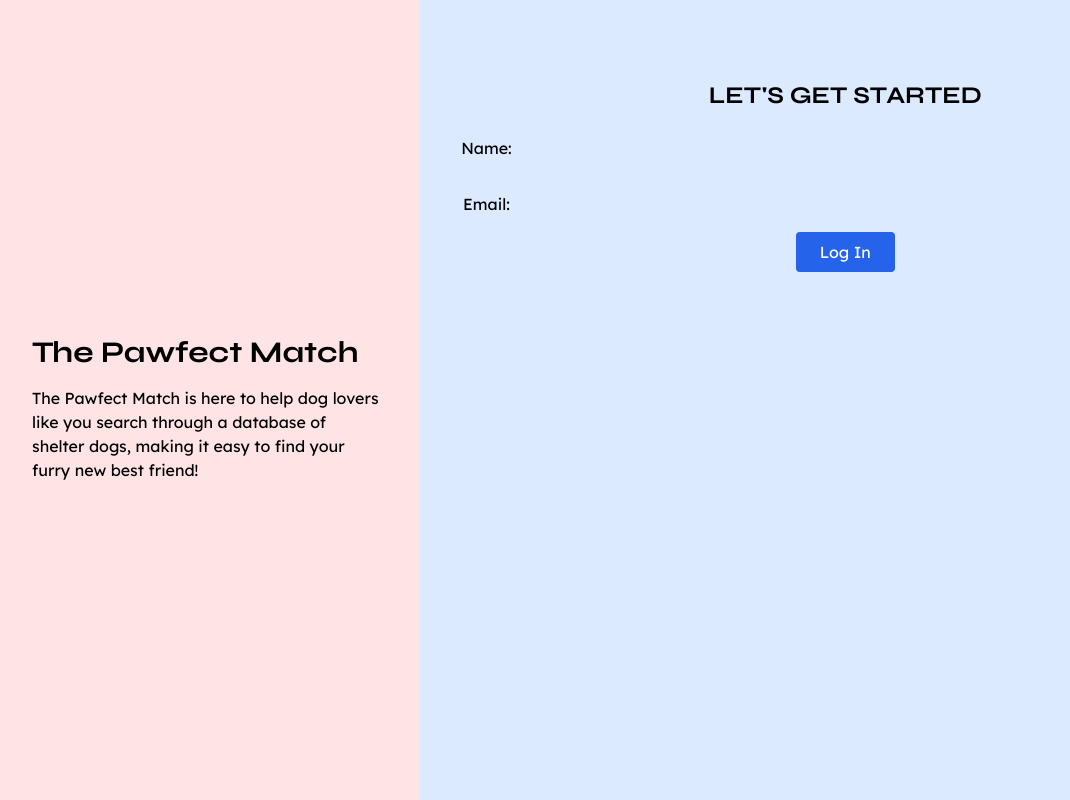
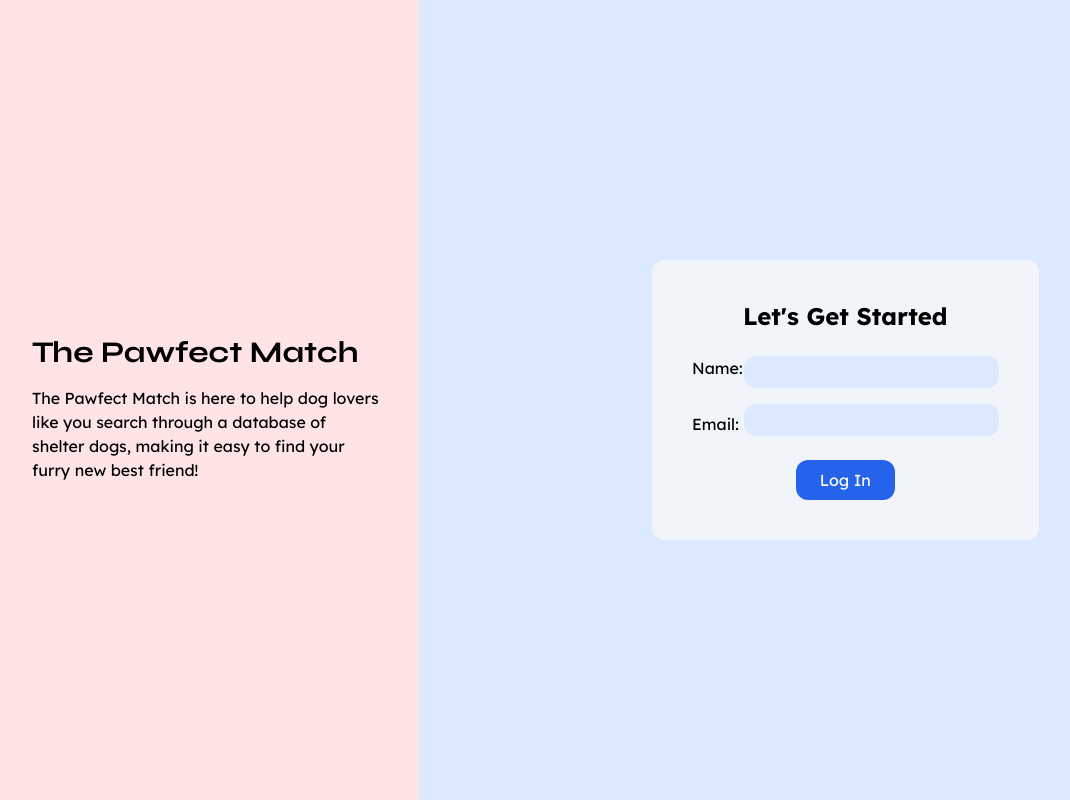
Before and after one commit to elisetvy/fetch-frontend-takehome, a React (Vite) app: page / in a window 1280 px wide. Shown: the whole page, without its empty margins (8-1078 px from the left). Built offline with nearby package versions, Linux system fonts and the light colour scheme.

Commit message:
Restyle for new format

```diff
--- a/src/App.tsx
+++ b/src/App.tsx
@@ -25,7 +25,7 @@ function App() {
             best friend!
           </p>
         </div>
-        <div className="col-span-2 bg-blue-100 min-h-screen">
+        <div className="col-span-2 bg-blue-100 min-h-screen px-10 py-10">
           <Routes>
             {currUser ? (
               <>
--- a/src/components/auth/Auth.tsx
+++ b/src/components/auth/Auth.tsx
@@ -39,9 +39,9 @@ function Auth({ setCurrUser }: AuthProps) {
   }
 
   return (
-    <div className="pt-20 text-center">
-      <h1 className="text-2xl font-bold pb-6">LET'S GET STARTED</h1>
-      <form className="Lexend flex flex-col items-center min-w-1/3">
+    <div className="h-full flex flex-col justify-center items-center text-center">
+      <form className="Lexend w-1/2 bg-slate-100 px-10 py-10 rounded-xl mx-10 flex flex-col items-center min-w-1/3">
+      <h1 className="text-2xl font-bold pb-6">Let's Get Started</h1>
         <div className="grid grid-cols-6 gap-2 w-full pb-4">
           <label htmlFor="name" className="">
             Name:
@@ -49,7 +49,7 @@ function Auth({ setCurrUser }: AuthProps) {
           <input
             id="name"
             name="name"
-            className="col-span-5 bg-blue-100 px-2 py-1 w-full"
+            className="col-span-5 bg-blue-100 px-2 py-1 w-full rounded-xl"
             required
             value={userData.name}
             onChange={handleChange}
@@ -63,7 +63,7 @@ function Auth({ setCurrUser }: AuthProps) {
           <input
             id="email"
             name="email"
-            className="col-span-5 bg-blue-100 px-2 py-1 w-full"
+            className="col-span-5 bg-blue-100 px-2 py-1 w-full rounded-xl"
             required
             value={userData.email}
             onChange={handleChange}
@@ -73,7 +73,7 @@ function Auth({ setCurrUser }: AuthProps) {
         {error && <p className="mt-4 text-red-500">{error}</p>}
         <button
           onClick={handleSubmit}
-          className="bg-blue-600 rounded px-6 py-2 w-fit mt-4 text-white hover:opacity-85"
+          className="bg-blue-600 rounded-xl px-6 py-2 w-fit mt-6 text-white hover:opacity-85"
         >
           Log In
         </button>
```
